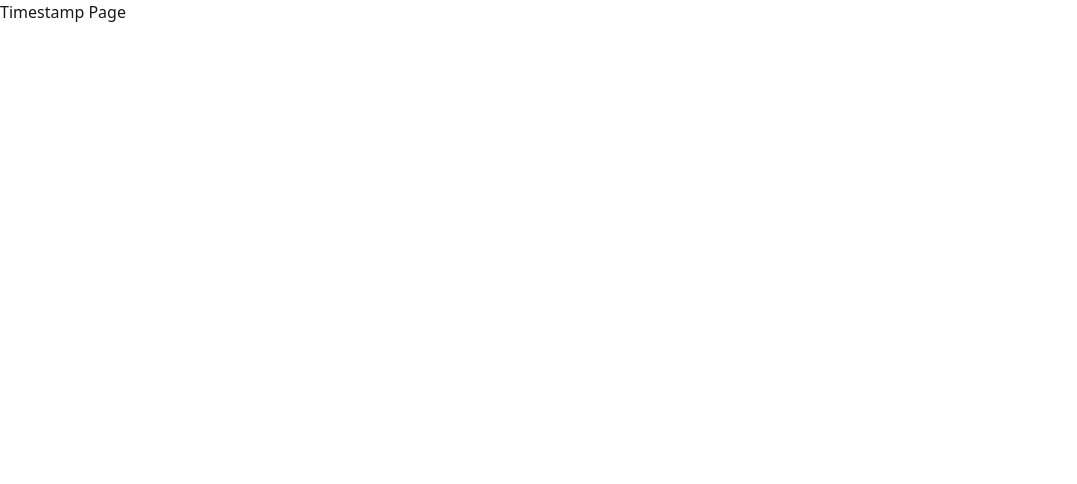
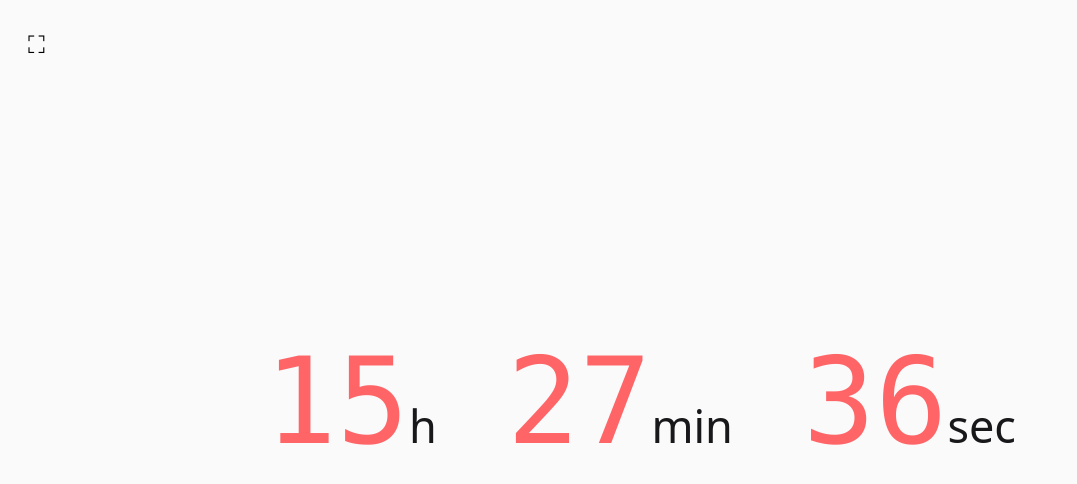
Before and after one commit to Oignontom8283/timeclass, a React (Vite) app: page /school/thomas_edison/timestamp/0 in a window 1280 px wide. Shown: the top 484 px of the page, without its empty margins (0-1077 px from the left). Built offline with nearby package versions, Linux system fonts and the light colour scheme.

Commit message:
feat: Integrate TimestampElement component and enhance error handling in Timestamp page

```diff
--- a/src/pages/Timestamp.tsx
+++ b/src/pages/Timestamp.tsx
@@ -1,8 +1,66 @@
+import { useParams } from "react-router-dom";
+import ErrorGrow from "../components/ErrorGrow";
+import { useData } from "../contexts/DataContext";
+import TimestampElement from "../components/TimestampElement";
 
 export default function Timestamp() {
+
+  const { schoolId, timestampId } = useParams();
+
+  const data = useData();
+
+  const school = data.schools.find((school) => school.id === schoolId);
+
+  if (!school) {
+    return (
+      <div className="flex flex-col min-h-screen grow">
+        <ErrorGrow title="School not found" />
+      </div>
+    )
+  }
+
+  const time = school.scheduleAll.find((_, index) => index === Number(timestampId));
+
+  if (!schoolId || !timestampId || !time) {
+    return (
+      <div className="flex flex-col min-h-screen grow">
+        <ErrorGrow title="Invalid URL parameters" />
+      </div>
+    )
+  }
+
   return (
-    <div>
-      <h1>Timestamp Page</h1>
+    <div className="flex flex-col items-center justify-center bg-zinc-50 min-h-screen"> {/* Prend tout l'écran */}
+
+      <div className="scale-250">
+        <TimestampElement timestamp={time.time} />
+      </div>
+
+      <button
+        onClick={() => {
+          if (document.fullscreenElement) {
+        document.exitFullscreen();
+          } else {
+        document.documentElement.requestFullscreen();
+          }
+        }}
+        className={`fixed top-5 left-5 p-2 text-2xl focus:outline-none text-black hover:text-black/70 cursor-pointer transition-opacity ${
+          document.fullscreenElement ? "opacity-0 hover:opacity-100" : "opacity-100"
+        }`}
+        aria-label="Fullscreen"
+        onMouseEnter={(e) => {
+          if (document.fullscreenElement) {
+            e.currentTarget.style.opacity = "1";
+          }
+        }}
+        onMouseLeave={(e) => {
+          if (document.fullscreenElement) {
+            e.currentTarget.style.opacity = "0";
+          }
+        }}
+      >
+        {document.fullscreenElement ? "✖" : "⛶"}
+      </button>
     </div>
   )
 }
```
